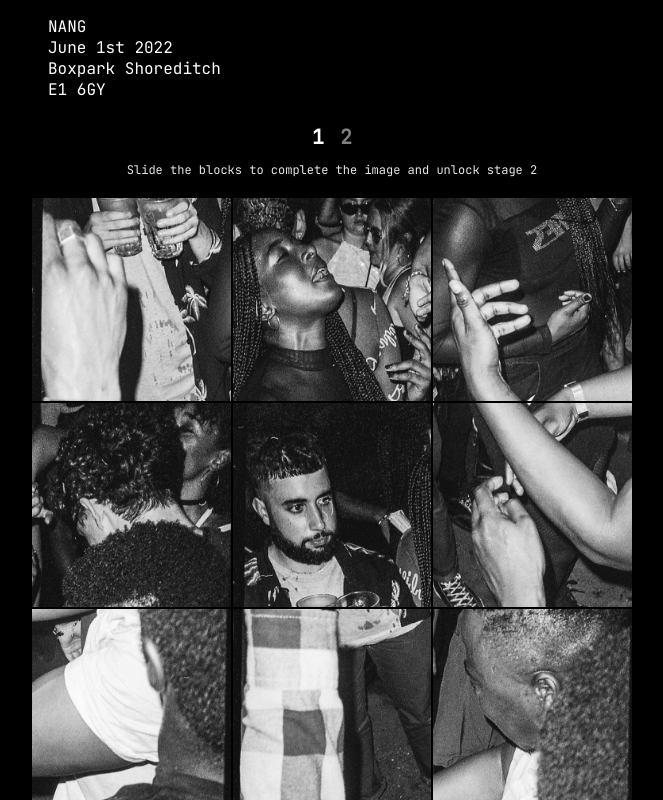
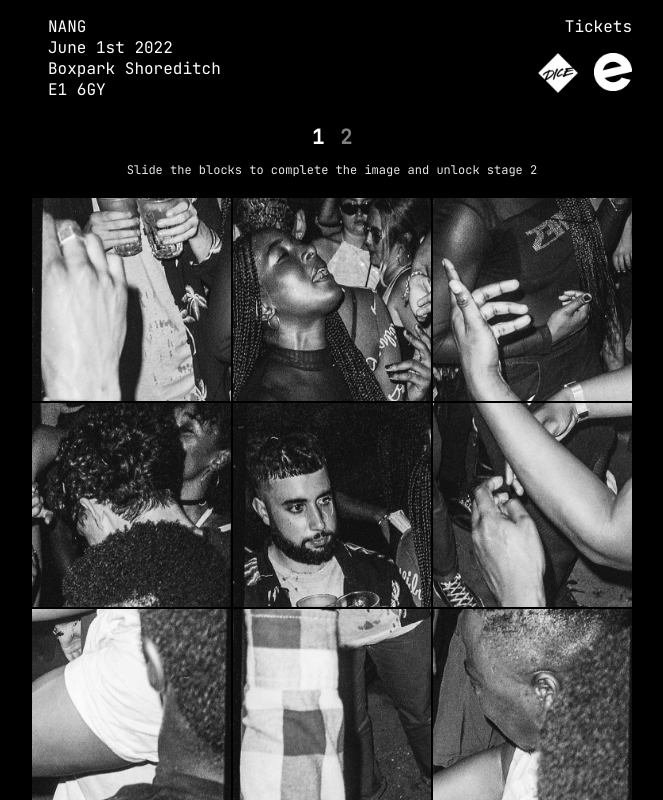
Before and after one commit to CampbellDocherty/NANG, a React (Create React App) app: page / in a window 1280 px wide. Shown: the whole page, without its empty margins (308-971 px from the left). Built offline with nearby package versions, Linux system fonts and the light colour scheme.

Commit message:
Add tickets section with links to dice and eventbrite

```diff
--- a/src/Nang/Nang.tsx
+++ b/src/Nang/Nang.tsx
@@ -3,6 +3,7 @@ import { PartyDetails } from './PartyDetails';
 import { StageOne } from './StageOne';
 import { StageTwo } from './StageTwo';
 import { Stages } from './Stages';
+import Tickets from './Tickets';
 import { Grid } from './styles';
 
 export const Nang = () => {
@@ -22,6 +23,7 @@ export const Nang = () => {
         setIsStageOne={setIsStageOne}
         stageOneComplete={stageOneComplete}
       />
+      <Tickets />
       {isStageOne ? (
         <StageOne
           stageOnePreviouslyCompleted={stageOnePreviosulyCompleted}
--- /dev/null
+++ b/src/Nang/Tickets.tsx
@@ -0,0 +1,34 @@
+import Dice from '../assets/dice.png';
+import Eventbrite from '../assets/eventbrite.png';
+import {
+  DiceImage,
+  EventbriteImage,
+  LinkContainer,
+  TicketsList,
+} from './styles';
+
+const Tickets = () => {
+  return (
+    <TicketsList>
+      <p>Tickets</p>
+      <LinkContainer>
+        <a
+          href="https://dice.fm/event/wb6gg-nang-10-1st-jun-boxpark-shoreditch-london-tickets?lng=en"
+          target="_blank"
+          rel="noreferrer"
+        >
+          <DiceImage src={Dice} alt="dice" />
+        </a>
+        <a
+          href="https://www.eventbrite.co.uk/e/nang-tickets-310534305467"
+          target="_blank"
+          rel="noreferrer"
+        >
+          <EventbriteImage src={Eventbrite} alt="eventbrite" />
+        </a>
+      </LinkContainer>
+    </TicketsList>
+  );
+};
+
+export default Tickets;
--- a/src/Nang/styles.ts
+++ b/src/Nang/styles.ts
@@ -164,3 +164,31 @@ export const RiddleContainer = styled.div`
   flex-direction: column;
   padding: 24px;
 `;
+
+export const TicketsList = styled.div`
+  display: flex;
+  flex-direction: column;
+  grid-column: 3/4;
+  grid-row: 1/2;
+  justify-self: flex-end;
+  align-items: flex-end;
+`;
+
+export const LinkContainer = styled.div`
+  display: flex;
+  justify-content: space-between;
+  width: 100%;
+`;
+
+export const DiceImage = styled.img`
+  width: 40px;
+  height: 40px;
+  cursor: pointer;
+  margin-right: 16px;
+`;
+
+export const EventbriteImage = styled.img`
+  width: 38px;
+  height: 38px;
+  cursor: pointer;
+`;
```
Also changed, not shown: src/assets/dice.png (added), src/assets/eventbrite.png (added).
